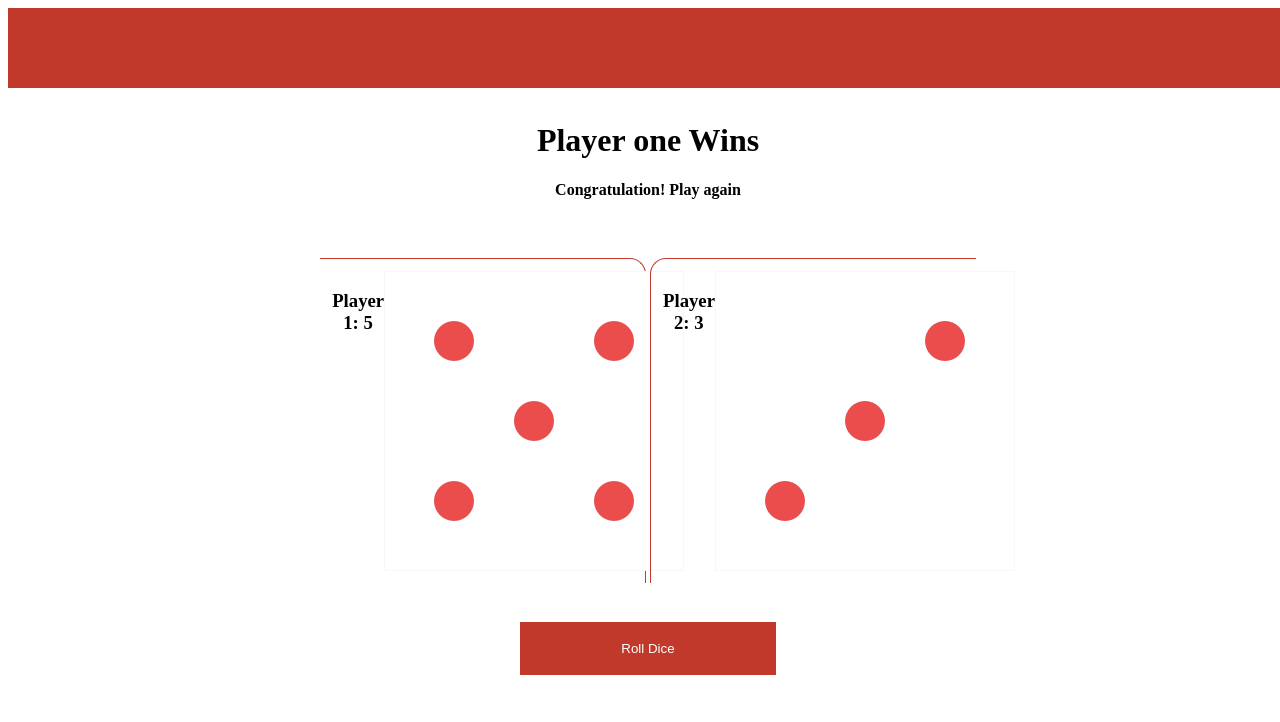
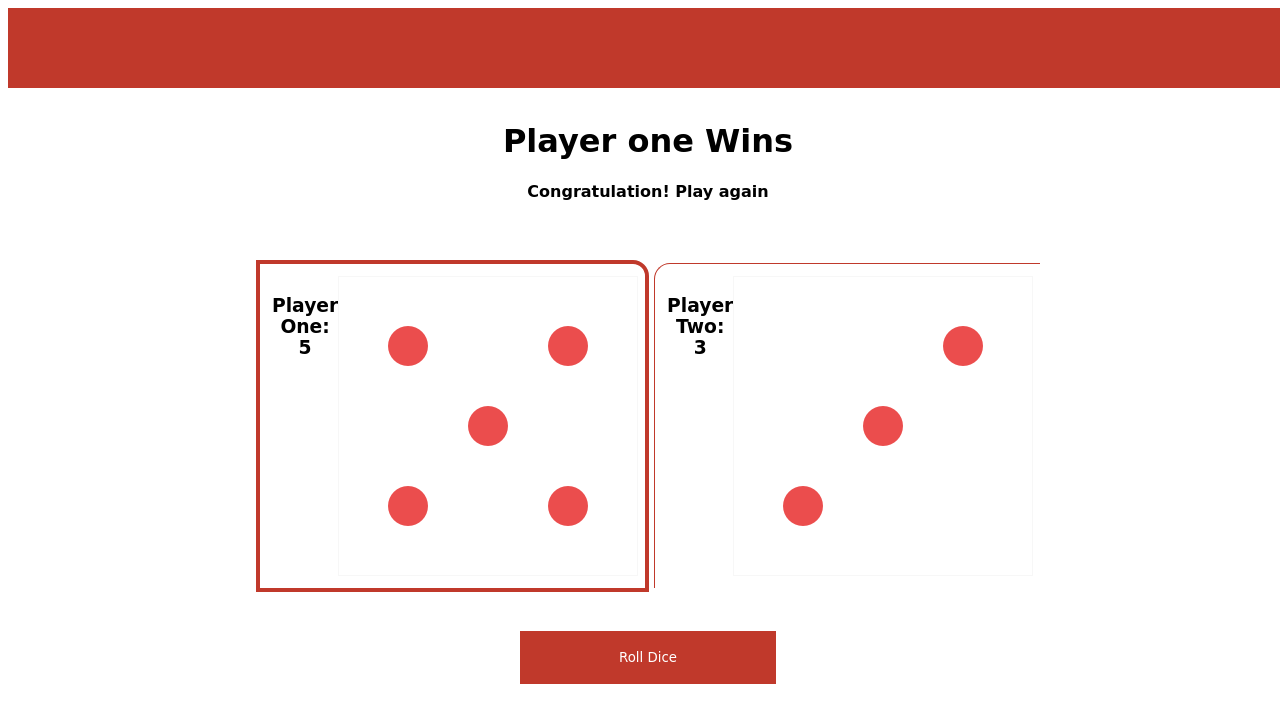
Before and after one commit to giwajossy/Gildish-Chambino, a plain HTML site: page index.html in a window 1280 px wide. Both pictures are taken after a click on the button "Roll Dice". Drawn offline with Linux system fonts and the light colour scheme; a web font is replaced by a local one.

Commit message:
Refactor Arena Behavior

```diff
--- a/assets/css/style.css
+++ b/assets/css/style.css
@@ -1,4 +1,10 @@
 @import url('https://fonts.googleapis.com/css2?family=Bellota:wght@400;700&display=swap');
+
+
+* {
+    font-family: 'Bellota', cursive;
+}
+
 
 body {
 
@@ -13,14 +19,16 @@ body {
 .arena {
     padding: 3%;
     text-align: center;
+    transition: .5s ease-in-out;
 }
 
 .left, .right {
     display:inline-flex;
-    width: 25%;
+    width: 30%;
     text-align: center;
     border-top: 1px solid rgba(192,57,43,1);
     padding: 1%;
+    transition: .5s ease-in-out;
 }
 
 .left {
@@ -41,6 +49,7 @@ body {
     color: white;
     outline: none;
     border: none;
+    transition: .5s ease-in-out;
 }
 
 
--- a/assets/js/app.js
+++ b/assets/js/app.js
@@ -1,10 +1,18 @@
+
+function myFunction() {
+    location.reload();
+}
+
 function playButton() {
+
+    setTimeout(myFunction, 2000);
+
 
     var dice = [1, 2, 3, 4, 5, 6];
     var lengthOfDice = dice.length;
     var randomValueForPlayerOne = dice[Math.floor(Math.random() * lengthOfDice)];
     var randomValueForPlayerTwo = dice[Math.floor(Math.random() * lengthOfDice)];
-    // console.log(randomValue);
+
 
     document.querySelector(".left h3 span").textContent = randomValueForPlayerOne;
     document.querySelector(".right h3 span").textContent = randomValueForPlayerTwo;
@@ -14,15 +22,18 @@ function playButton() {
     if (randomValueForPlayerOne > randomValueForPlayerTwo) {
         document.getElementById("status").textContent = "Player one Wins";
         document.getElementById("author").textContent = "Congratulation! Play again";
+        document.getElementsByClassName("left")[0].style.border = ".3em solid rgba(192,57,43,1)";
     } else if (randomValueForPlayerTwo > randomValueForPlayerOne) {
         document.getElementById("status").textContent = "Player two Wins";
         document.getElementById("author").textContent = "Congratulation! Play again";
+        document.getElementsByClassName("right")[0].style.border = ".3em solid rgba(192,57,43,1)";
     } else {
         document.getElementById("status").textContent = "Tie Game";
         document.getElementById("author").textContent = "Play again";
     }
 
 
+
     // var playerOne = document.querySelector(".left img").setAttribute("src");
     // var playerTwo = document.querySelector(".right img").setAttribute("src");
 
--- a/index.html
+++ b/index.html
@@ -29,12 +29,12 @@
         <div class="arena">
 
             <div class="left">
-                <h3>Player 1: <span></span></h3>
+                <h3>Player One: <span></span></h3>
                 <img src="assets/images/6.png" class="src">
             </div>
 
             <div class="right">
-                <h3>Player 2: <span></span></h3>
+                <h3>Player Two: <span></span></h3>
                 <img src="assets/images/6.png" class="src">
             </div>
 
```
